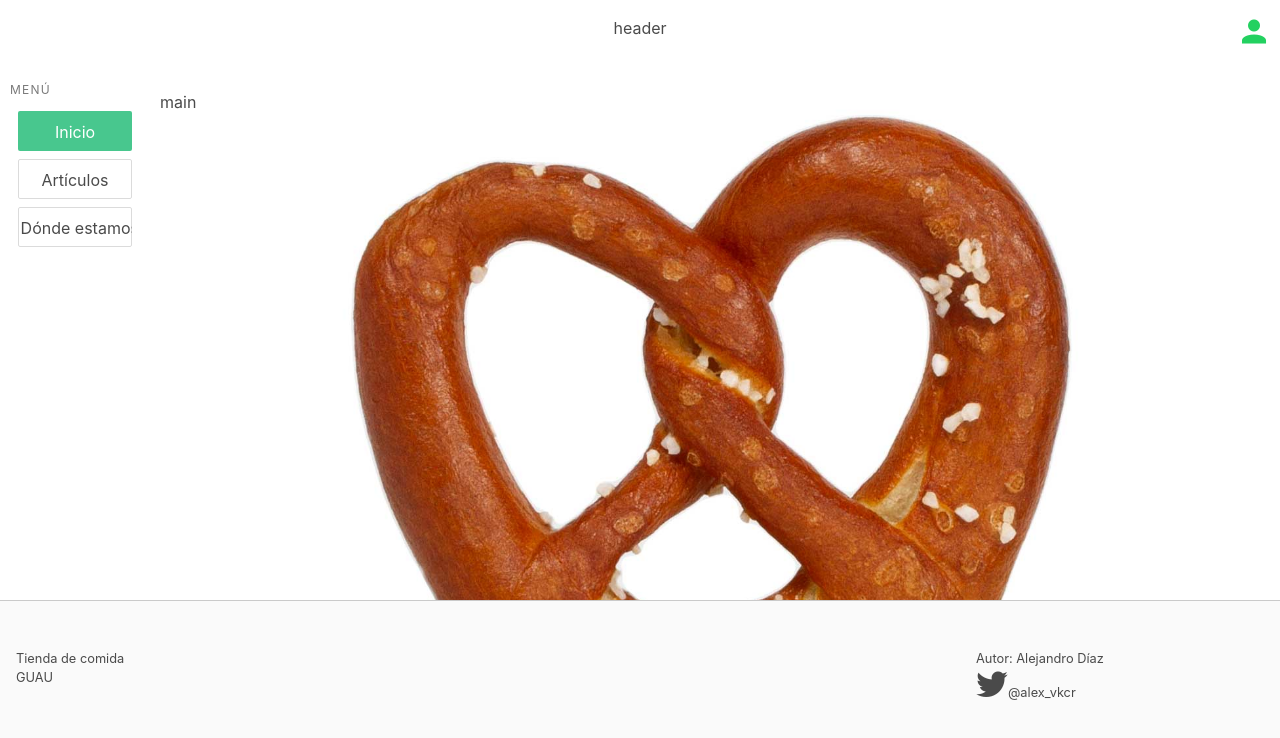
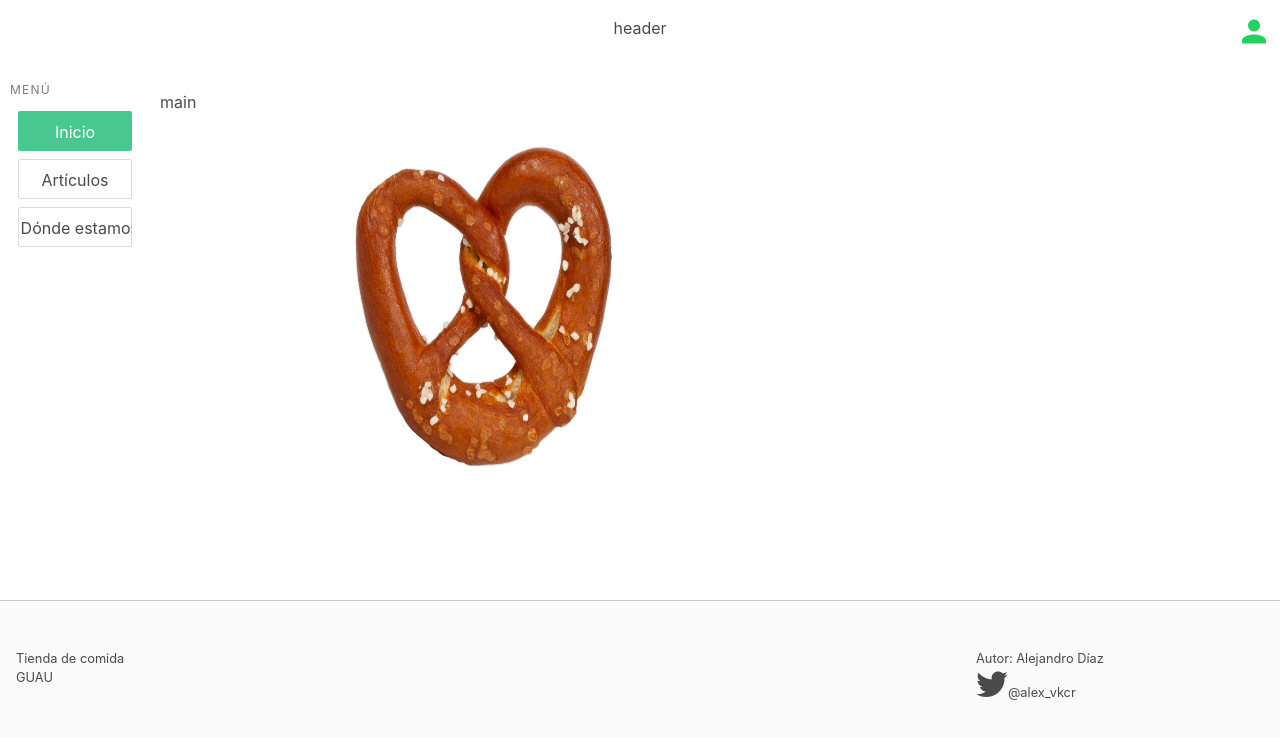
Before and after one commit to alexvkcr/shop, a Vue app in the folder shop/: page / in a window 1280 px wide. Shown: the top 738 px of the page. Built offline with nearby package versions, Linux system fonts and the light colour scheme; what v-img would draw is missing.

Commit message:
feat/ animation entry of the img

```diff
--- a/shop/src/components/Index.vue
+++ b/shop/src/components/Index.vue
@@ -1,6 +1,6 @@
 <template>
   <div id="Index">
-    <img class="img" :src="require(`@/assets/img/pretzel.jpg`)" alt="Imagen de Pretzel" >
+    <img class="indexImg img1" :src="require(`@/assets/img/pretzel.jpg`)" alt="Imagen de Pretzel" >
   </div>
 </template>
 
@@ -13,18 +13,55 @@ export default {
 
 <style>
 #Index {
+    overflow-x: hidden;
 }
-.img{
+.indexImg{
   display: block;
   width: 80vw;
-  margin: auto;
+  height: 20vh;
+  margin: auto auto auto 12%;
   padding: 0 3em;
-  transform: scale(1.2,1.2);
-  transition: transform 3s cubic-bezier(.19,1.95,.43,.48)
 }
-@media screen and (min-width: 490px) {
-  .img{
-    width: 60vw;
+.img1{
+  animation-duration: 3s;
+  animation-name: slidein;
+}
+
+@keyframes slidein {
+  from {
+    margin-left: 100vw;
+  }
+  30% {
+    margin: auto auto auto 12%;
+  }
+
+  to {
+    margin: auto auto auto 12%;
+    background: white;
   }
 }
+
+
+@media screen and (min-width: 490px) {
+  .indexImg{
+    display: block;
+    width: 30vw;
+    height: 30vw;
+    margin: auto auto auto 12%;
+  }
+  @keyframes slidein {
+    from {
+      margin-left: 100vw;
+    }
+    30% {
+      margin: auto auto auto 12%;
+    }
+
+    to {
+      margin: auto auto auto 12%;
+      background: white;
+    }
+  }
+
+}
 </style>
```
